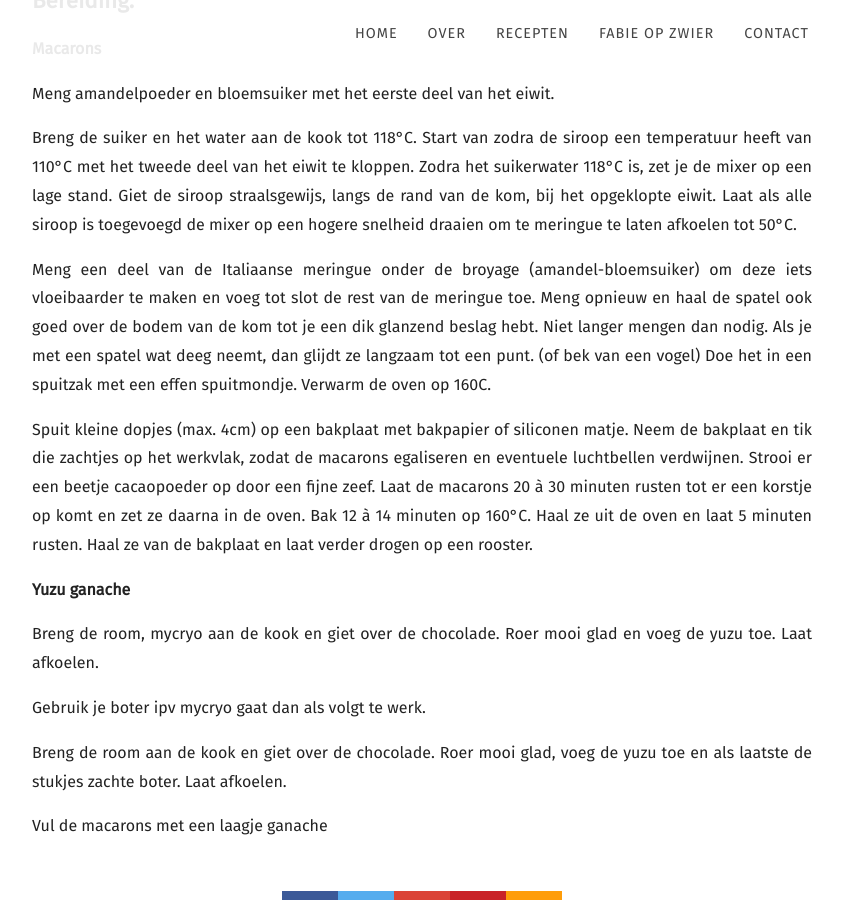
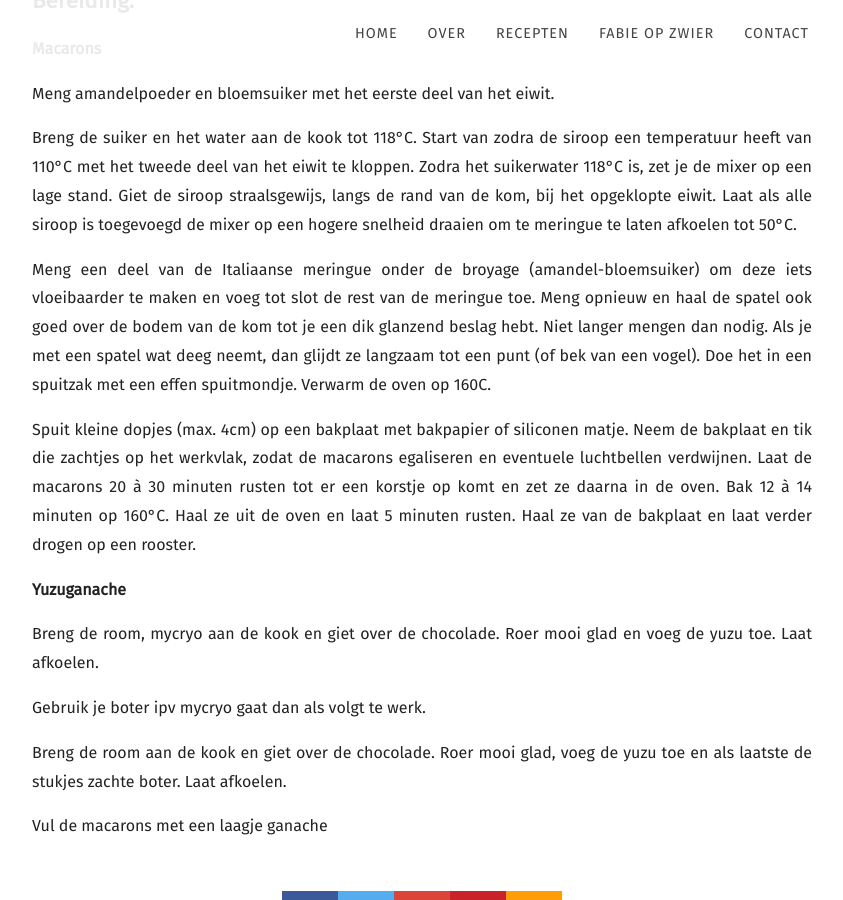
Before and after one commit to fabilicious/fabilicious.github.io, a Jekyll site: the page built from recipes/_posts/2022-04-26-Macarons_met_yuzuganache.md, in a window 1280 px wide and 900 px high, scrolled down 1559 px. Shown: the whole window, without its empty margins (58-901 px from the left). Built offline with Jekyll 4.4.1, drawn with Linux system fonts in a browser that asks for light colours; nearby versions of some CDN libraries; some web fonts are replaced.

Commit message:
Update 2022-04-26-Macarons_met_yuzuganache.md

```diff
--- a/recipes/_posts/2022-04-26-Macarons_met_yuzuganache.md
+++ b/recipes/_posts/2022-04-26-Macarons_met_yuzuganache.md
@@ -37,18 +37,17 @@ Laat als alle siroop is toegevoegd de mixer op een hogere snelheid draaien om te
 Meng een deel van de Italiaanse meringue onder de broyage (amandel-bloemsuiker) om deze iets vloeibaarder te maken en voeg tot slot de rest van de meringue toe.
 Meng opnieuw en haal de spatel ook goed over de bodem van de kom tot je een dik glanzend beslag hebt.
 Niet langer mengen dan nodig.
-Als je met een spatel wat deeg neemt, dan glijdt ze langzaam tot een punt. (of bek van een vogel)
+Als je met een spatel wat deeg neemt, dan glijdt ze langzaam tot een punt (of bek van een vogel).
 Doe het in een spuitzak met een effen spuitmondje.
 Verwarm de oven op 160C.
 
 Spuit kleine dopjes (max. 4cm) op een bakplaat met bakpapier of siliconen matje.
 Neem de bakplaat en tik die zachtjes op het werkvlak, zodat de macarons egaliseren en eventuele luchtbellen verdwijnen.
-Strooi er een beetje cacaopoeder op door een fijne zeef.
 Laat de macarons 20 à 30 minuten rusten tot er een korstje op komt en zet ze daarna in de oven.
 Bak 12 à 14 minuten op 160°C.
 Haal ze uit de oven en laat 5 minuten rusten. Haal ze van de bakplaat en laat verder drogen op een rooster.
 
-**Yuzu ganache**
+**Yuzuganache**
 
 Breng de room, mycryo aan de kook en giet over de chocolade.
 Roer mooi glad en voeg de yuzu toe.
```
